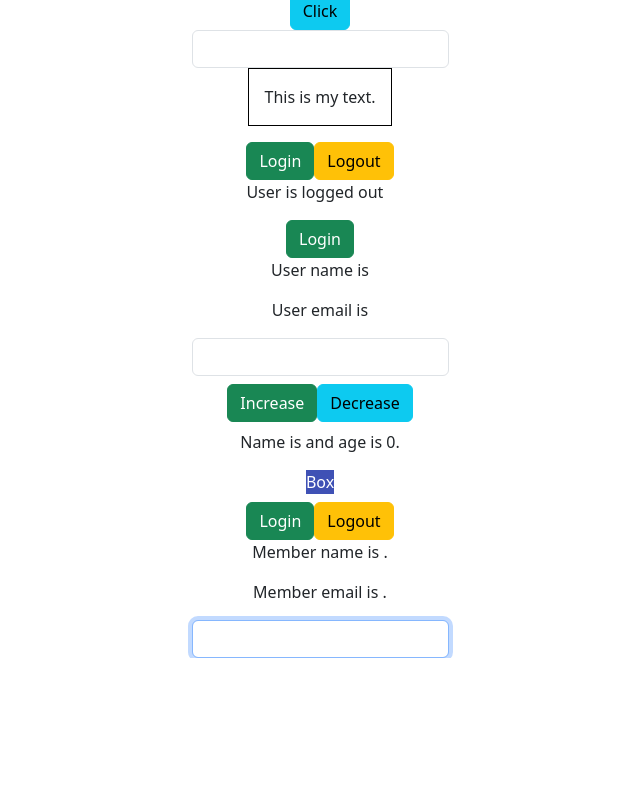
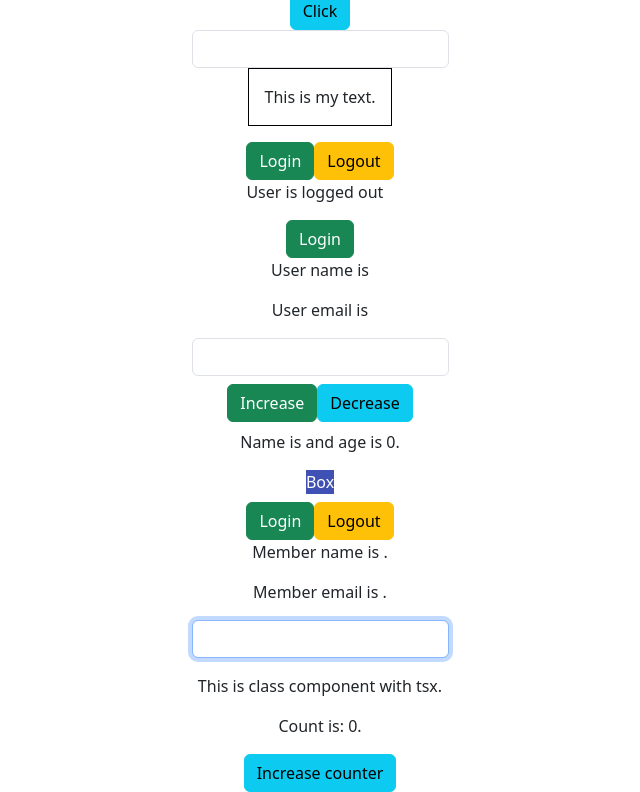
Before and after one commit to RahimliZakir/React-TypeScript, a React (Create React App) app in the folder app/: page / in a window 1280 px wide. Shown: the part 293-1085 px from the top of the page, without its empty margins (320-960 px from the left). Before the commit the page ends 951 px from the top, so only its background shows below. Built offline with nearby package versions, Linux system fonts and the light colour scheme.

Commit message:
Class Component

```diff
--- a/app/src/App.tsx
+++ b/app/src/App.tsx
@@ -15,6 +15,7 @@ import Box from "./components/context/Box";
 import MemberContextProvider from "./components/context/MemberContextProvider";
 import Member from "./components/context/Member";
 import DomRef from "./components/DomRef";
+import CounterClass from "./components/class/CounterClass";
 
 const App = () => {
   const personName = {
@@ -88,6 +89,8 @@ const App = () => {
       </MemberContextProvider>
       {/* useRef Hook */}
       <DomRef />
+      {/* Class Component */}
+      <CounterClass message={"This is class component with tsx."} />
     </div>
   );
 };
--- /dev/null
+++ b/app/src/components/class/CounterClass.tsx
@@ -0,0 +1,34 @@
+import React, { Component } from "react";
+
+type CounterClassProps = {
+  message: string;
+};
+
+type CounterClassState = {
+  count: number;
+};
+
+export default class CounterClass extends Component<
+  CounterClassProps,
+  CounterClassState
+> {
+  state = {
+    count: 0,
+  };
+
+  handleCounter = () => {
+    this.setState((prevState) => ({ count: prevState.count + 1 }));
+  };
+
+  render() {
+    return (
+      <div className="mt-3 d-flex flex-column align-items-center">
+        <p>{this.props.message}</p>
+        <p>Count is: {this.state.count}.</p>
+        <button onClick={this.handleCounter} className="btn btn-info">
+          Increase counter
+        </button>
+      </div>
+    );
+  }
+}
```
